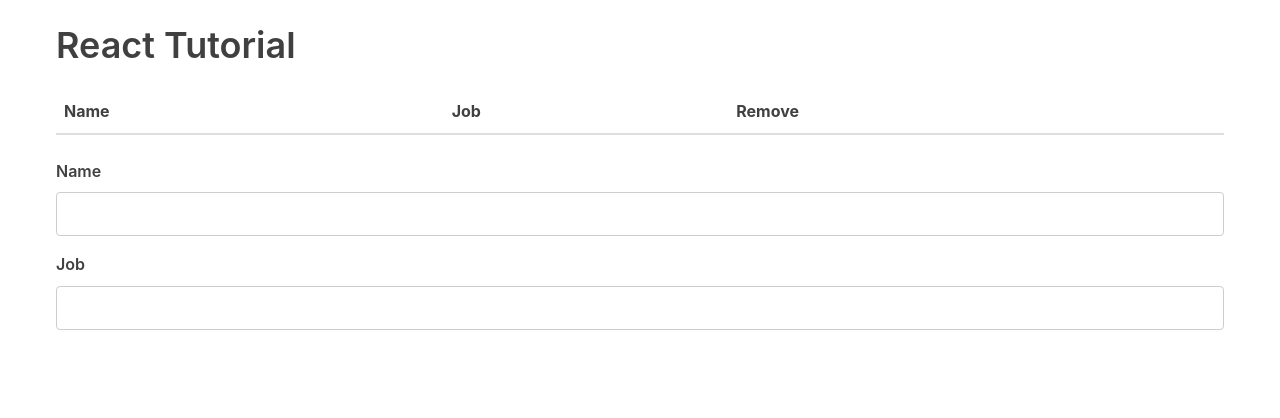
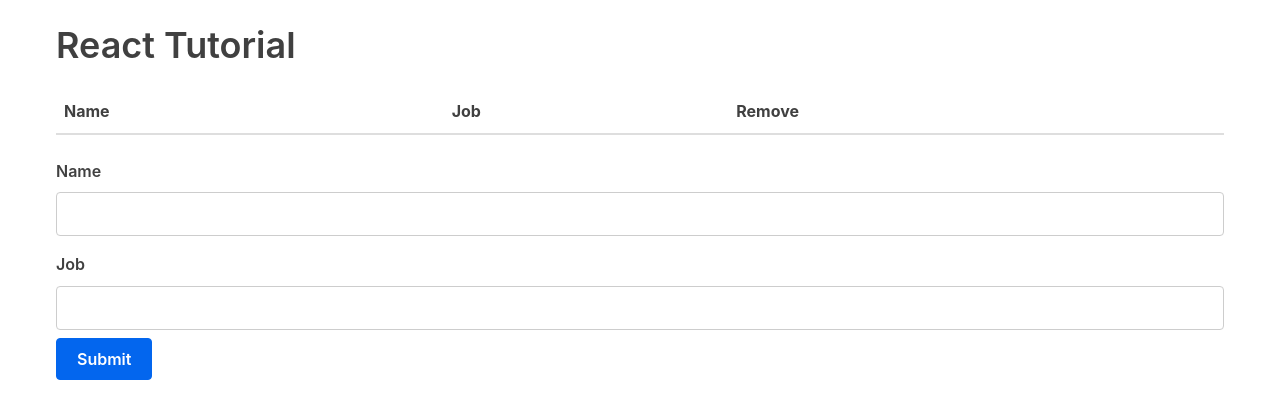
Before and after one commit to will-t-harris/React, a React (Create React App) app in the folder react-tutorial/: page / in a window 1280 px wide. Shown: the top 418 px of the page. Built offline with nearby package versions, Linux system fonts and the light colour scheme.

Commit message:
added submit button to Form and made it so onClick fires this.submitForm, which stores current values and resets the Form state

```diff
--- a/react-tutorial/src/Form.js
+++ b/react-tutorial/src/Form.js
@@ -45,6 +45,7 @@ class Form extends Component {
 					value={job} // assign state value for job
 					onChange={this.handleChange}
 				/>
+				<input type="button" value="Submit" onClick={this.submitForm} />
 			</form>
 		);
 	}
```
